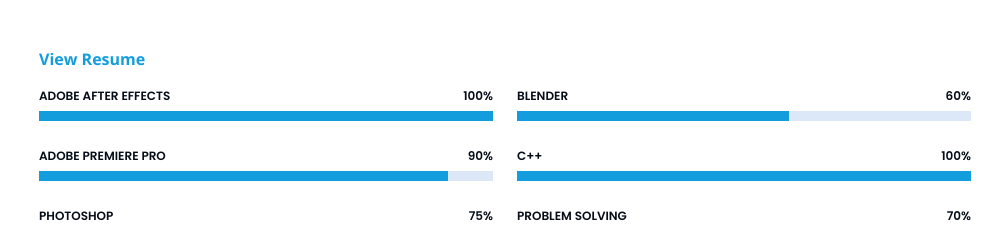
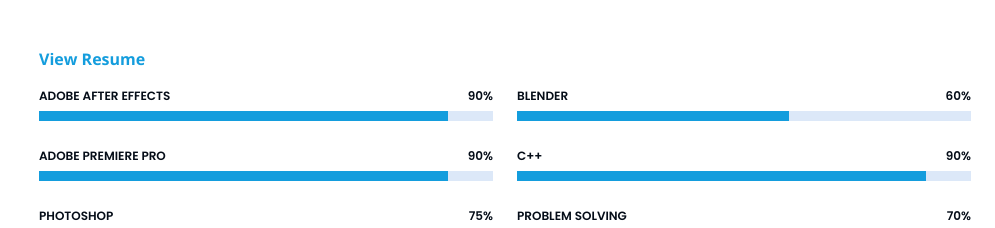
Before and after one commit to yuvraj-xyz/yuvraj.github.io, a plain HTML site: page index.html in a window 1280 px wide. Shown: the part 1637-1865 px from the top of the page, without its empty margins (285-1280 px from the left). Drawn offline with nearby package versions, Linux system fonts and the light colour scheme.

Commit message:
Update index.html

```diff
--- a/index.html
+++ b/index.html
@@ -142,9 +142,9 @@
           <div class="col-lg-6" data-aos="fade-up">
 
             <div class="progress">
-              <span class="skill my-text">Adobe After Effects <i class="val">100%</i></span>
+              <span class="skill my-text">Adobe After Effects <i class="val">90%</i></span>
               <div class="progress-bar-wrap">
-                <div class="progress-bar" role="progressbar" aria-valuenow="100" aria-valuemin="0" aria-valuemax="100"></div>
+                <div class="progress-bar" role="progressbar" aria-valuenow="90" aria-valuemin="0" aria-valuemax="100"></div>
               </div>
             </div>
 
@@ -175,9 +175,9 @@
             </div>
 
             <div class="progress">
-              <span class="skill my-text">C++ <i class="val">100%</i></span>
+              <span class="skill my-text">C++ <i class="val">90%</i></span>
               <div class="progress-bar-wrap">
-                <div class="progress-bar" role="progressbar" aria-valuenow="100" aria-valuemin="0" aria-valuemax="100"></div>
+                <div class="progress-bar" role="progressbar" aria-valuenow="90" aria-valuemin="0" aria-valuemax="100"></div>
               </div>
             </div>
 
```
